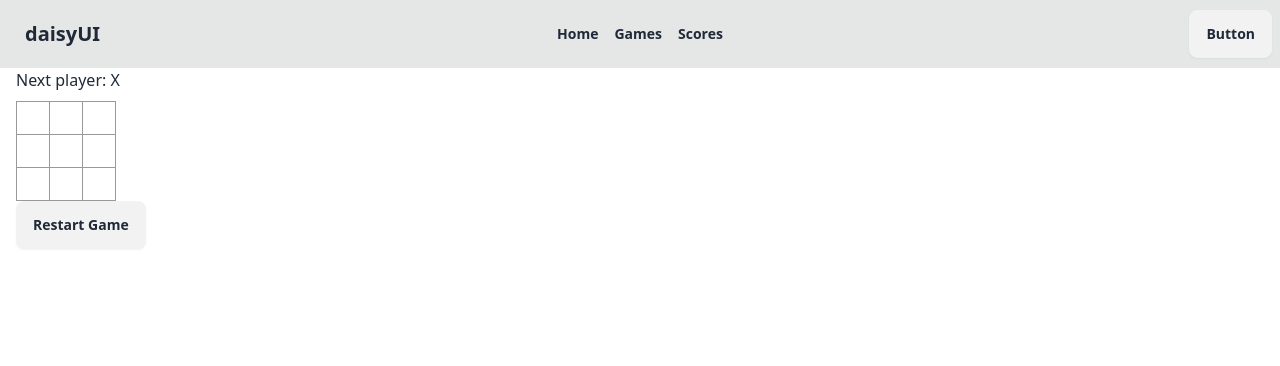
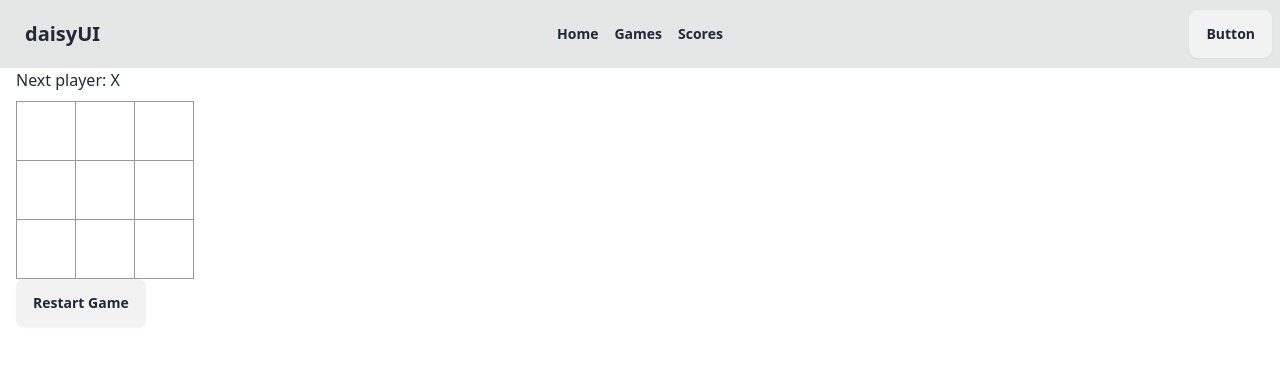
Before and after one commit to OMI786I/fun_project, a React (Vite) app: page /tictactoe in a window 1280 px wide. Shown: the top 366 px of the page. Built offline with nearby package versions, Linux system fonts and the light colour scheme.

Commit message:
getting started with backend

```diff
--- a/public/gameList.json
+++ b/public/gameList.json
@@ -6,6 +6,7 @@
   },
   {
     "title": "TicTacToe",
-    "link": "/tictactoe"
+    "link": "/tictactoe",
+    "image": "tictactoe.PNG"
   }
 ]
--- a/src/Page/Games.jsx
+++ b/src/Page/Games.jsx
@@ -13,7 +13,7 @@ const Games = () => {
 
   return (
     <div>
-      <h1 className="font-bold text-3xl text-center">Games List</h1>
+      <h1 className="font-bold text-3xl text-center my-12">Games List</h1>
       <div className="md:flex gap-5">
         {data.map((res) => (
           <div key={res.title} className="card bg-base-100 w-80 shadow-xl">
--- a/src/index.css
+++ b/src/index.css
@@ -27,12 +27,12 @@
   font-size: 24px;
   font-weight: bold;
   line-height: 34px;
-  height: 34px;
+  height: 60px;
   margin-right: -1px;
   margin-top: -1px;
   padding: 0;
   text-align: center;
-  width: 34px;
+  width: 60px;
 }
 
 .board-row:after {
```
Also changed, not shown: public/tictactoe.PNG (added).
